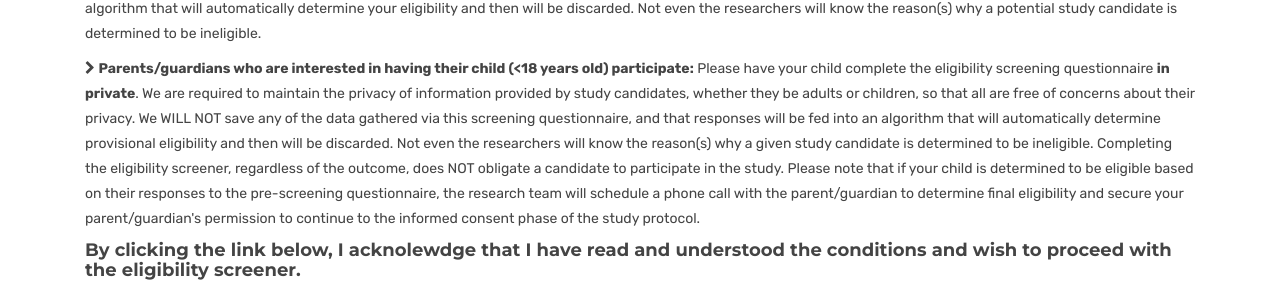
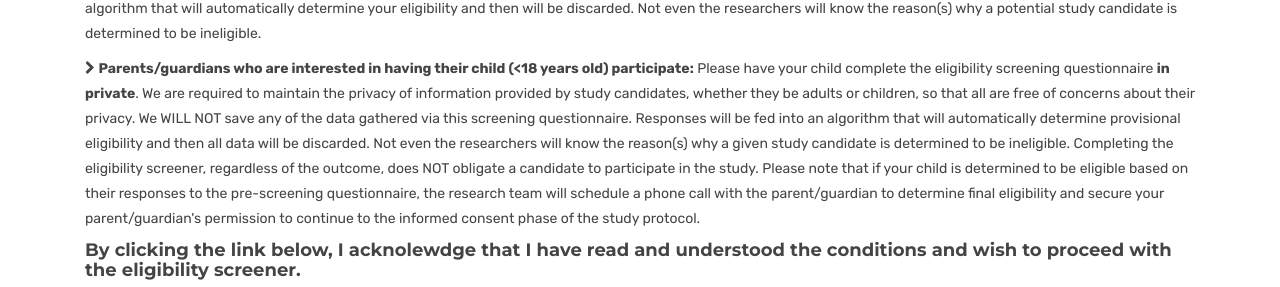
Before and after one commit to bartholow-scanlab/bartholow-scanlab.github.io, a Jekyll site: the page built from carp-aa.html, in a window 1280 px wide. Shown: the part 1220-1507 px from the top of the page. Built offline with Jekyll 4.4.1, drawn with Linux system fonts in a browser that asks for light colours.

Commit message:
Update carp-aa.html

```diff
--- a/carp-aa.html
+++ b/carp-aa.html
@@ -45,7 +45,7 @@
 
 <p> <i class="fa fa-chevron-right" aria-hidden="true"></i> <strong>Adults (≥18 years old) interested candidates:</strong> You should know that providing information in the eligibility screener is completely voluntary and does NOT obligate you to participate in the study. The research team WILL NOT save any of your data gathered via this eligibility screening questionnaire. Your responses will be fed into an algorithm that will automatically determine your eligibility and then will be discarded. Not even the researchers will know the reason(s) why a potential study candidate is determined to be ineligible.
 
-<p> <i class="fa fa-chevron-right" aria-hidden="true"></i> <strong>Parents/guardians who are interested in having their child (<18 years old) participate:</strong> Please have your child complete the eligibility screening questionnaire <strong>in private</strong>.  We are required to maintain the privacy of information provided by study candidates, whether they be adults or children, so that all are free of concerns about their privacy.  We WILL NOT save any of the data gathered via this screening questionnaire, and that responses will be fed into an algorithm that will automatically determine provisional eligibility and then will be discarded.  Not even the researchers will know the reason(s) why a given study candidate is determined to be ineligible. Completing the eligibility screener, regardless of the outcome, does NOT obligate a candidate to participate in the study. Please note that if your child is determined to be eligible based on their responses to the pre-screening questionnaire, the research team will schedule a phone call with the parent/guardian to determine final eligibility and secure your parent/guardian's permission to continue to the informed consent phase of the study protocol.
+<p> <i class="fa fa-chevron-right" aria-hidden="true"></i> <strong>Parents/guardians who are interested in having their child (<18 years old) participate:</strong> Please have your child complete the eligibility screening questionnaire <strong>in private</strong>.  We are required to maintain the privacy of information provided by study candidates, whether they be adults or children, so that all are free of concerns about their privacy.  We WILL NOT save any of the data gathered via this screening questionnaire. Responses will be fed into an algorithm that will automatically determine provisional eligibility and then all data will be discarded.  Not even the researchers will know the reason(s) why a given study candidate is determined to be ineligible. Completing the eligibility screener, regardless of the outcome, does NOT obligate a candidate to participate in the study. Please note that if your child is determined to be eligible based on their responses to the pre-screening questionnaire, the research team will schedule a phone call with the parent/guardian to determine final eligibility and secure your parent/guardian's permission to continue to the informed consent phase of the study protocol.
 
  <h5>By clicking the link below, I acknolewdge that I have read and understood the conditions and wish to proceed with the eligibility screener.</h5>
  <li> <a href="" target="_blank" rel="noopener noreferrer"> <button type="button" class="btn std-btn btn-common"><i class="fa fa-download icons" aria-hidden="true"></i>
```
